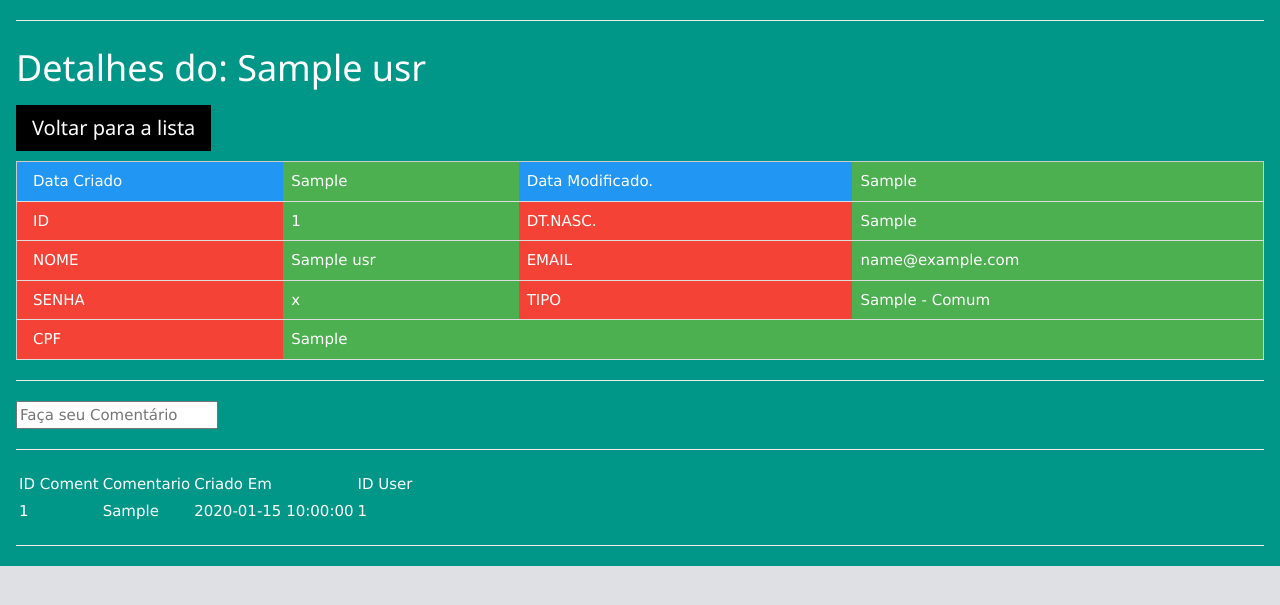
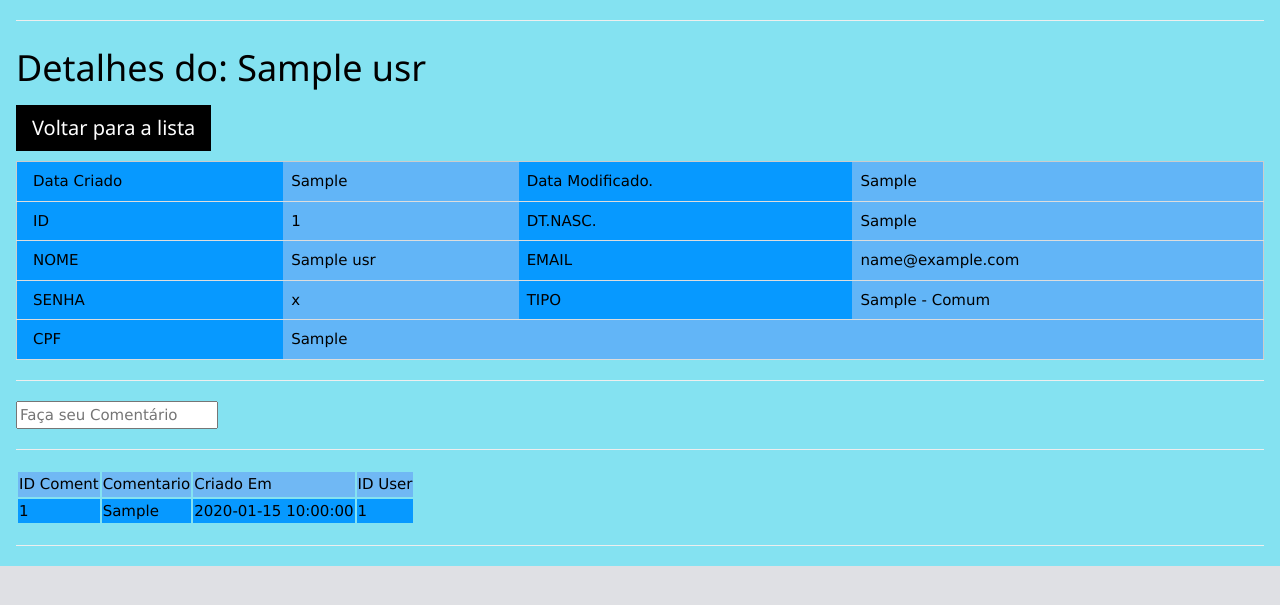
Before and after one commit to dieguesmosken/Hippotec---Site, a PHP site: page /2021/View/detalharUser.php?id=1 in a window 1280 px wide. Shown: the top 605 px of the page. Run offline with PHP 8.4, Linux system fonts and the light colour scheme; tables that the repository leaves empty or names only in its code hold one stand-in row (values such as "Sample post").

Commit message:
mudanças de design e cores

```diff
--- a/View/detalharUser.php
+++ b/View/detalharUser.php
@@ -31,7 +31,7 @@ if(isset($_POST['coment_usr'])){
         ?>
 <!--inicio da div de aviso se foi com sucesso-->
 <div class="w3-panel w3-blue">
-    <h3>Information!</h3>
+    <h3>INFORMAÇÃO!</h3>
     <p>O Comentario Foi Adicionado com sucesso!</p>
     <span onclick="this.parentElement.style.display='none'" class="w3-button w3-display-topright">&times;</span>
 </div>
@@ -41,7 +41,7 @@ if(isset($_POST['coment_usr'])){
         ?>
 <!--inicio da div de aviso do erro-->
 <div class="w3-panel w3-blue">
-    <h3>Information!</h3>
+    <h3>INFORMAÇÃO!</h3>
     <p>Ocorreu um erro ao adicionar o registro!</p>
     <p>Codigo de erro: <?= $error_code ?></p>
     <span onclick="this.parentElement.style.display='none'" class="w3-button w3-display-topright">&times;</span>
@@ -94,35 +94,37 @@ if(isset($_POST['coment_usr'])){
 
 <body>
     <!--incio do div do titulo do User-->
-    <div class="w3-container w3-teal">
+    <div class="w3-container" style="background-color: #84e2f1">
 
         <hr>
-        <h1 class="">Detalhes do: <?php echo $objetoUser->nome_usr;?></h1>
+        <h1>Detalhes do: <?php echo $objetoUser->nome_usr;?></h1>
         <h4> <a class="w3-button w3-black" href="index.php"> Voltar para a lista</a></h4>
-        <table class="w3-hoverable w3-table w3-border w3-bordered w3-green">
+
+
+        <table class="w3-hoverable w3-table w3-border w3-bordered" style="background-color: #62b5f7">
             <tr>
-                <td class="w3-blue">Data Criado</td>
+                <td style="background-color: #0799ff">Data Criado</td>
                 <td><?php echo $objetoUser->dtcriado_usr ?></td>
-                <td class="w3-blue">Data Modificado.</td>
+                <td style="background-color: #0799ff">Data Modificado.</td>
                 <td><?php echo $objetoUser->dtmodificado_usr ?></td>
             </tr>
             <tr>
-                <td class="w3-red">ID</td>
+                <td style="background-color: #0799ff" >ID</td>
                 <td><?php echo $objetoUser->id ?></td>
-                <td class="w3-red">DT.NASC.</td>
+                <td style="background-color: #0799ff">DT.NASC.</td>
                 <td><?php echo $objetoUser->dtnasc_usr ?></td>
             </tr>
             <tr>
-                <td class="w3-red">NOME</td>
+                <td style="background-color: #0799ff">NOME</td>
                 <td><?php echo $objetoUser->nome_usr ?></td>
-                <td class="w3-red">EMAIL</td>
+                <td style="background-color: #0799ff">EMAIL</td>
                 <td><?php echo $objetoUser->email_usr ?></td>
 
             </tr>
             <tr>
-                <td class="w3-red">SENHA</td>
+                <td style="background-color: #0799ff">SENHA</td>
                 <td><?php echo $objetoUser->pass_usr ?></td>
-                <td class="w3-red">TIPO</td>
+                <td style="background-color: #0799ff">TIPO</td>
                 <td><?php
                 if($objetoUser->tipo_usr == 1){
                     echo $objetoUser->tipo_usr." - Administrador";
@@ -133,7 +135,7 @@ if(isset($_POST['coment_usr'])){
                 </td>
             </tr>
             <tr>
-                <td class="w3-red">CPF</td>
+                <td style="background-color: #0799ff">CPF</td>
                 <td><?php echo $objetoUser->cpf_usr ?></td>
             </tr>
         </table>
@@ -147,7 +149,7 @@ if(isset($_POST['coment_usr'])){
         <!--inicio da div que exibira os comentarios-->
         <div id="listacomentarios">
             <table class="w3-hoverable">
-                <tr class="w3-teal">
+                <tr style="background-color: #21f3">
                     <td>ID Coment</td>
                     <td>Comentario</td>
                     <td>Criado Em</td>
@@ -158,10 +160,10 @@ if(isset($_POST['coment_usr'])){
     foreach($comentarios as $comentario){
     ?>
                 <tr>
-                    <td class="w3-hover-shadow"><?php echo $comentario['id'];?></td>
-                    <td class="w3-hover-shadow"><?php echo $comentario['coment_usr'];?></td>
-                    <td class="w3-hover-shadow"><?php echo $comentario['coment_criado'];?></td>
-                    <td class="w3-hover-shadow"><?php echo $comentario['id_user'];?></td>
+                    <td class="w3-hover-shadow" style="background-color: #0799ff"><?php echo $comentario['id'];?></td>
+                    <td class="w3-hover-shadow" style="background-color: #0799ff"><?php echo $comentario['coment_usr'];?></td>
+                    <td class="w3-hover-shadow" style="background-color: #0799ff"><?php echo $comentario['coment_criado'];?></td>
+                    <td class="w3-hover-shadow" style="background-color: #0799ff"><?php echo $comentario['id_user'];?></td>
                 </tr>
                 <?php
     }
```
